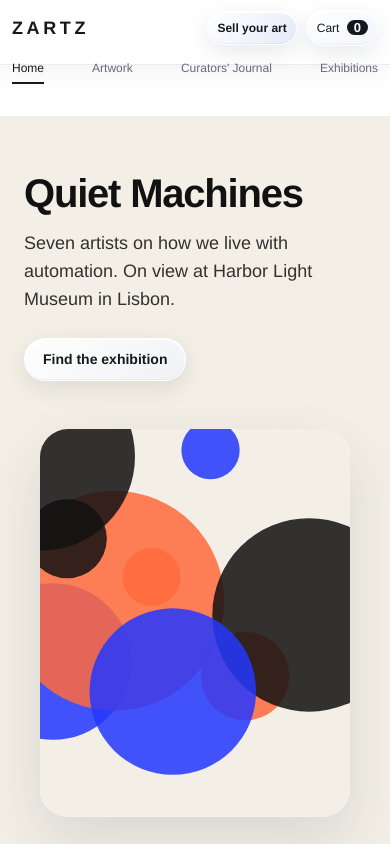
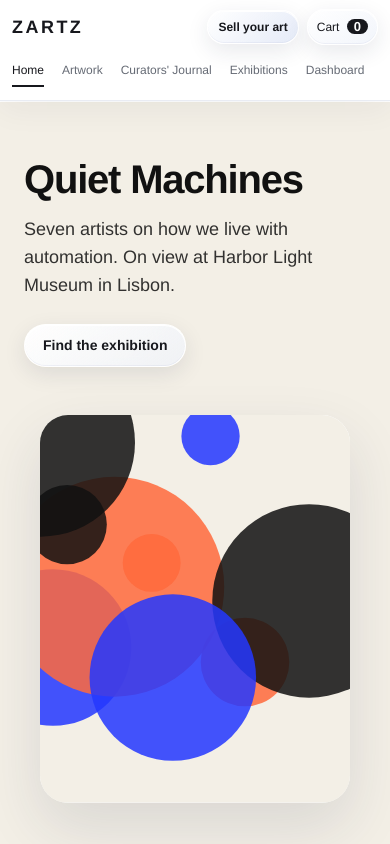
Before and after one commit to tidewellmanu/zarty, a plain HTML site: page index.html in a window 390 px wide. Shown: the top 844 px of the page. Drawn offline with nearby package versions, Linux system fonts and the light colour scheme; no server answers.

Commit message:
Fix mobile header layout and navigation overflow

```diff
--- a/style.css
+++ b/style.css
@@ -310,3 +310,49 @@ dialog::backdrop{background:rgba(28,35,54,.22);-webkit-backdrop-filter:blur(5px)
   .sl .sa,.sl.on .sa,.im:has(img)::after{animation:none!important}
   .im img,.im svg,.slide-art-image,.sl .sa img,.btn,.cartbtn,.chip,.art{transition:none!important}
 }
+
+
+/* Mobile header repair: compact first row and a single horizontally scrollable nav row. */
+@media(max-width:760px){
+  .top{
+    position:fixed!important;inset:0 0 auto 0!important;width:100%!important;
+    max-width:100vw!important;overflow:hidden!important;z-index:1000!important;
+    box-sizing:border-box!important;
+  }
+  .top .wrap.bar{
+    width:100%!important;max-width:none!important;min-width:0!important;
+    height:auto!important;min-height:0!important;box-sizing:border-box!important;
+    margin:0!important;padding:9px 12px 8px!important;
+    display:grid!important;grid-template-columns:minmax(0,1fr) auto auto!important;
+    grid-template-rows:auto auto!important;align-items:center!important;
+    column-gap:8px!important;row-gap:9px!important;
+  }
+  .top .brand{
+    grid-column:1;grid-row:1;min-width:0!important;
+    font-size:clamp(16px,4.6vw,20px)!important;letter-spacing:.14em!important;
+    white-space:nowrap!important;overflow:hidden;text-overflow:ellipsis;
+  }
+  .top .sellbtn{grid-column:2;grid-row:1;margin:0!important;white-space:nowrap!important;padding:7px 10px!important;font-size:12px!important}
+  .top .cartbtn{grid-column:3;grid-row:1;margin:0!important;white-space:nowrap!important;padding:7px 9px!important;font-size:12px!important}
+  .top nav{
+    grid-column:1/-1!important;grid-row:2!important;
+    display:flex!important;flex-wrap:nowrap!important;justify-content:flex-start!important;
+    width:100%!important;min-width:0!important;max-width:100%!important;
+    gap:18px!important;margin:0!important;padding:2px 0 5px!important;
+    overflow-x:auto!important;overflow-y:hidden!important;white-space:nowrap!important;
+    font-size:12px!important;line-height:1.4!important;
+    -webkit-overflow-scrolling:touch;scrollbar-width:none;
+  }
+  .top nav::-webkit-scrollbar{display:none}
+  .top nav a{flex:0 0 auto!important;white-space:nowrap!important;display:inline-block!important}
+  body{padding-top:102px!important}
+  main{scroll-margin-top:112px}
+  .view,[id]{scroll-margin-top:112px}
+}
+@media(max-width:360px){
+  .top .wrap.bar{padding:8px 9px 7px!important;column-gap:6px!important;row-gap:7px!important}
+  .top .brand{font-size:15px!important;letter-spacing:.1em!important}
+  .top .sellbtn,.top .cartbtn{font-size:11px!important;padding:6px 7px!important}
+  .top nav{gap:15px!important;font-size:11px!important}
+  body{padding-top:94px!important}
+}
```
